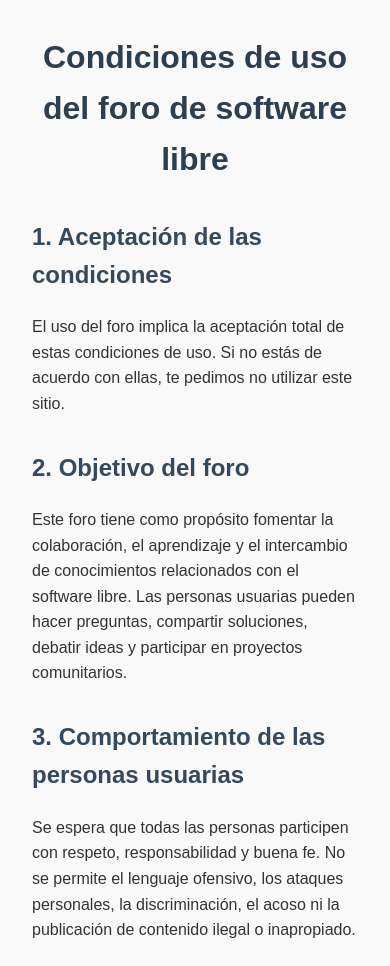
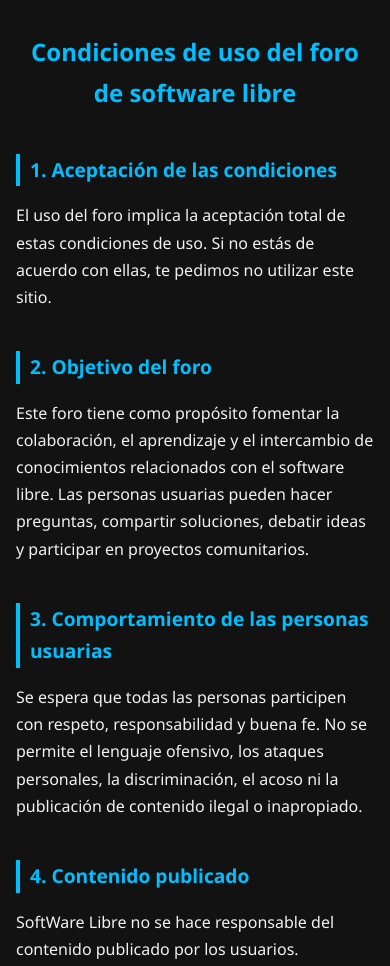
Before and after one commit to tntElite26/softwarelibre, a plain HTML site: page index.html in a window 390 px wide. Shown: the top 966 px of the page. Drawn offline with Linux system fonts and the light colour scheme.

Commit message:
Update index.html

```diff
--- a/index.html
+++ b/index.html
@@ -6,22 +6,48 @@
   <title>Condiciones de Uso - Foro de Software Libre</title>
   <style>
     body {
-      font-family: Arial, sans-serif;
-      margin: 2rem;
-      background-color: #f9f9f9;
-      color: #333;
-      line-height: 1.6;
+      font-family: 'Segoe UI', Tahoma, Geneva, Verdana, sans-serif;
+      margin: 0;
+      padding: 2rem;
+      background-color: #121212;
+      color: #f1f1f1;
+      line-height: 1.7;
     }
+
+    h1, h2 {
+      color: #00bfff;
+    }
+
     h1 {
       text-align: center;
-      color: #2c3e50;
+      margin-bottom: 2rem;
+      font-size: 2rem;
     }
+
     h2 {
-      margin-top: 2rem;
-      color: #34495e;
+      margin-top: 2.5rem;
+      font-size: 1.4rem;
+      border-left: 4px solid #00bfff;
+      padding-left: 10px;
     }
+
     p {
       margin-bottom: 1rem;
+      max-width: 800px;
+    }
+
+    @media (max-width: 600px) {
+      body {
+        padding: 1rem;
+      }
+
+      h1 {
+        font-size: 1.5rem;
+      }
+
+      h2 {
+        font-size: 1.2rem;
+      }
     }
   </style>
 </head>
```
